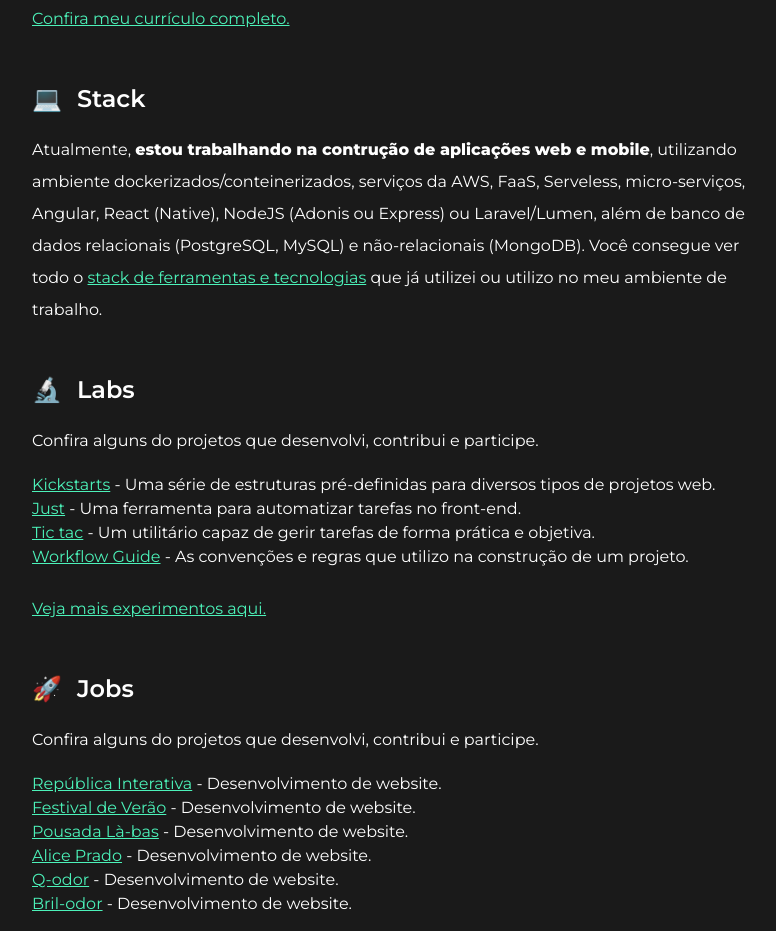
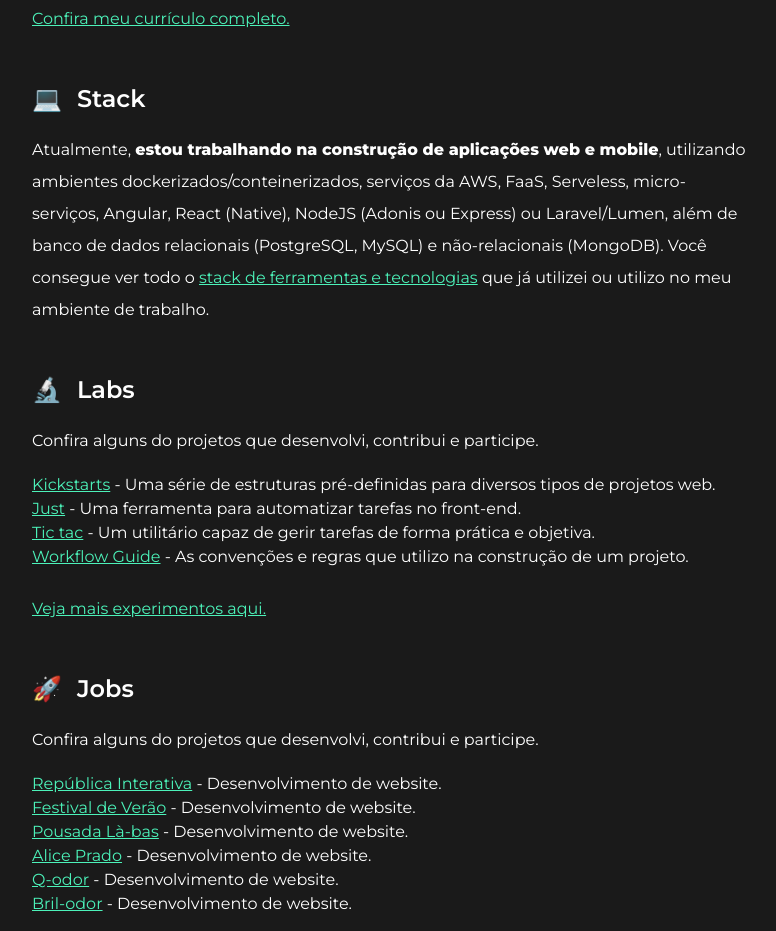
Before and after one commit to vitorbritto/website, a website built with Parcel: page index.html in a window 1280 px wide. Shown: the part 978-1909 px from the top of the page, without its empty margins (248-1024 px from the left). Built offline with nearby package versions, Linux system fonts and the light colour scheme.

Commit message:
Add some fixes to profile

```diff
--- a/index.html
+++ b/index.html
@@ -78,7 +78,7 @@
 
         <!-- Stack -->
         <h3 class="main__title"><span aria-label="flash" role="img" class="prefix">💻</span> Stack</h3>
-        <p>Atualmente, <strong>estou trabalhando na contrução de aplicações web e mobile</strong>, utilizando ambiente dockerizados/conteinerizados, serviços da AWS, FaaS, Serveless, micro-serviços, Angular, React (Native), NodeJS (Adonis ou Express) ou Laravel/Lumen, além de banco de dados relacionais (PostgreSQL, MySQL) e não-relacionais (MongoDB). Você consegue ver todo o <a href="https://github.com/vitorbritto/workflow-guide" rel="noopener noreferrer" target="_blank">stack de ferramentas e tecnologias</a> que já utilizei ou utilizo no meu ambiente de trabalho.</p>
+        <p>Atualmente, <strong>estou trabalhando na construção de aplicações web e mobile</strong>, utilizando ambientes dockerizados/conteinerizados, serviços da AWS, FaaS, Serveless, micro-serviços, Angular, React (Native), NodeJS (Adonis ou Express) ou Laravel/Lumen, além de banco de dados relacionais (PostgreSQL, MySQL) e não-relacionais (MongoDB). Você consegue ver todo o <a href="https://github.com/vitorbritto/workflow-guide" rel="noopener noreferrer" target="_blank">stack de ferramentas e tecnologias</a> que já utilizei ou utilizo no meu ambiente de trabalho.</p>
 
         <!-- Labs -->
         <h3 class="main__title" id="labs"><span aria-label="flash" role="img" class="prefix">🔬</span> Labs</h3>
```
Also changed, not shown: dist/index.html.
